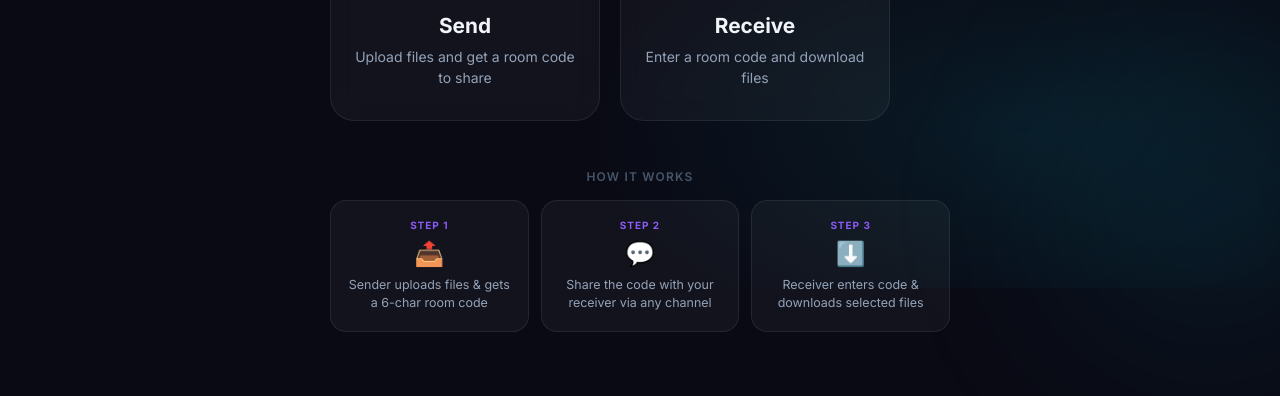
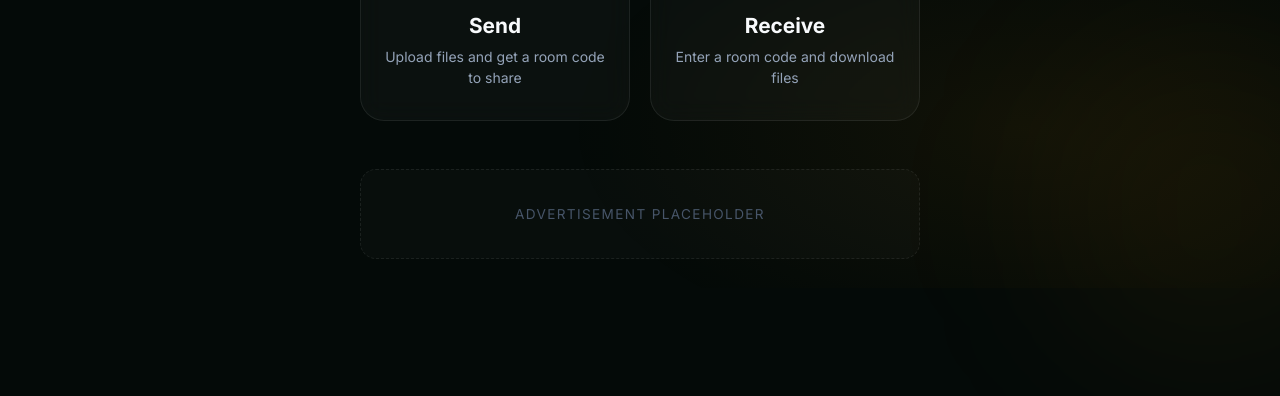
Before and after one commit to mohd-shayan-ansari/sharedude, a website: page public/index.html in a window 1280 px wide. Shown: the part 512-908 px from the top of the page. After the commit the page ends 835 px from the top, so only its background shows below. Drawn offline with Linux system fonts and the light colour scheme.

Commit message:
style: update theme to Emerald/Amber and add ad placeholder, remove how-it-works section

```diff
--- a/public/index.html
+++ b/public/index.html
@@ -13,25 +13,25 @@
     *, *::before, *::after { box-sizing: border-box; margin: 0; padding: 0; }
 
     :root {
-      --bg-deep:      #0a0a14;
-      --bg-mid:       #0f0f1e;
-      --bg-card:      rgba(255,255,255,0.04);
-      --bg-card-hover:rgba(255,255,255,0.07);
+      --bg-deep:      #040a08;
+      --bg-mid:       #091410;
+      --bg-card:      rgba(255,255,255,0.03);
+      --bg-card-hover:rgba(255,255,255,0.06);
       --border:       rgba(255,255,255,0.08);
-      --border-glow:  rgba(139,92,246,0.5);
-      --accent:       #8b5cf6;
-      --accent-2:     #06b6d4;
-      --accent-grad:  linear-gradient(135deg, #8b5cf6, #06b6d4);
+      --border-glow:  rgba(16,185,129,0.5);
+      --accent:       #10b981;
+      --accent-2:     #f59e0b;
+      --accent-grad:  linear-gradient(135deg, #10b981, #f59e0b);
       --danger:       #ef4444;
-      --success:      #22c55e;
-      --text-1:       #f1f5f9;
+      --success:      #10b981;
+      --text-1:       #f8fafc;
       --text-2:       #94a3b8;
       --text-3:       #475569;
       --radius-sm:    10px;
       --radius-md:    16px;
       --radius-lg:    24px;
       --shadow-card:  0 8px 32px rgba(0,0,0,0.4);
-      --shadow-glow:  0 0 40px rgba(139,92,246,0.15);
+      --shadow-glow:  0 0 40px rgba(16,185,129,0.15);
       --transition:   all 0.25s cubic-bezier(0.4,0,0.2,1);
     }
 
@@ -49,8 +49,8 @@
       position: fixed;
       inset: 0;
       background:
-        radial-gradient(ellipse 80% 60% at 20% 10%, rgba(139,92,246,0.12) 0%, transparent 60%),
-        radial-gradient(ellipse 60% 50% at 80% 80%, rgba(6,182,212,0.10) 0%, transparent 60%);
+        radial-gradient(ellipse 80% 60% at 20% 10%, rgba(16,185,129,0.08) 0%, transparent 60%),
+        radial-gradient(ellipse 60% 50% at 80% 80%, rgba(245,158,11,0.06) 0%, transparent 60%);
       pointer-events: none;
       z-index: 0;
     }
@@ -64,8 +64,8 @@
       z-index: 0;
       animation: orb-float 8s ease-in-out infinite alternate;
     }
-    .orb-1 { width: 400px; height: 400px; background: rgba(139,92,246,0.08); top: -100px; left: -100px; animation-delay: 0s; }
-    .orb-2 { width: 300px; height: 300px; background: rgba(6,182,212,0.07); bottom: -50px; right: -50px; animation-delay: -4s; }
+    .orb-1 { width: 400px; height: 400px; background: rgba(16,185,129,0.06); top: -100px; left: -100px; animation-delay: 0s; }
+    .orb-2 { width: 300px; height: 300px; background: rgba(245,158,11,0.05); bottom: -50px; right: -50px; animation-delay: -4s; }
     @keyframes orb-float { from { transform: translate(0,0) scale(1); } to { transform: translate(30px,20px) scale(1.1); } }
 
     /* ─── Layout ─── */
@@ -578,8 +578,8 @@
       display: flex;
       gap: 12px;
       align-items: flex-start;
-      background: rgba(139,92,246,0.08);
-      border: 1px solid rgba(139,92,246,0.2);
+      background: rgba(16,185,129,0.08);
+      border: 1px solid rgba(16,185,129,0.2);
       border-radius: var(--radius-sm);
       padding: 14px 16px;
       font-size: 0.825rem;
@@ -589,20 +589,23 @@
     }
     .info-banner span { flex-shrink: 0; }
 
-    /* ─── How It Works ─── */
-    .how-section { width: 100%; max-width: 620px; margin-top: 12px; }
-    .how-title { font-size: 0.75rem; text-transform: uppercase; letter-spacing: 0.1em; color: var(--text-3); font-weight: 600; text-align: center; margin-bottom: 16px; }
-    .how-grid { display: grid; grid-template-columns: repeat(3, 1fr); gap: 12px; }
-    .how-card {
-      background: var(--bg-card);
-      border: 1px solid var(--border);
+    /* ─── Ad Container ─── */
+    .ad-container {
+      width: 100%;
+      max-width: 620px;
+      height: 90px;
+      margin: 32px auto 0;
+      background: rgba(255,255,255,0.02);
+      border: 1px dashed var(--border);
       border-radius: var(--radius-md);
-      padding: 18px 14px;
-      text-align: center;
+      display: flex;
+      align-items: center;
+      justify-content: center;
+      color: var(--text-3);
+      font-size: 0.85rem;
+      text-transform: uppercase;
+      letter-spacing: 0.1em;
     }
-    .how-num { font-size: 10px; font-weight: 700; color: var(--accent); text-transform: uppercase; letter-spacing: 0.1em; margin-bottom: 8px; }
-    .how-emoji { font-size: 24px; margin-bottom: 8px; }
-    .how-desc { font-size: 0.78rem; color: var(--text-2); line-height: 1.5; }
 
     /* ─── Divider ─── */
     .divider { height: 1px; background: var(--border); margin: 20px 0; }
@@ -623,7 +626,7 @@
       .choice-grid { grid-template-columns: 1fr; max-width: 340px; }
       .panel-card { padding: 20px; }
       .room-code-value { font-size: 2rem; letter-spacing: 0.2em; }
-      .how-grid { grid-template-columns: 1fr; }
+
     }
   </style>
 </head>
@@ -666,25 +669,10 @@
         </div>
       </div>
 
-      <div class="how-section">
-        <div class="how-title">How it works</div>
-        <div class="how-grid">
-          <div class="how-card">
-            <div class="how-num">Step 1</div>
-            <div class="how-emoji">📤</div>
-            <div class="how-desc">Sender uploads files & gets a 6-char room code</div>
-          </div>
-          <div class="how-card">
-            <div class="how-num">Step 2</div>
-            <div class="how-emoji">💬</div>
-            <div class="how-desc">Share the code with your receiver via any channel</div>
-          </div>
-          <div class="how-card">
-            <div class="how-num">Step 3</div>
-            <div class="how-emoji">⬇️</div>
-            <div class="how-desc">Receiver enters code & downloads selected files</div>
-          </div>
-        </div>
+      <!-- Advertisement Section -->
+      <div class="ad-container">
+        <!-- Google AdSense or similar ad script can be placed here -->
+        <span>Advertisement Placeholder</span>
       </div>
     </section>
 
```
